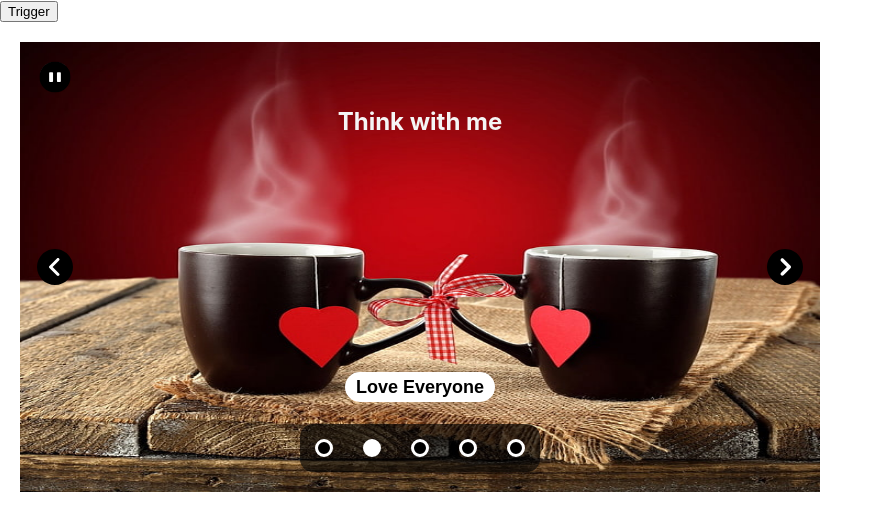
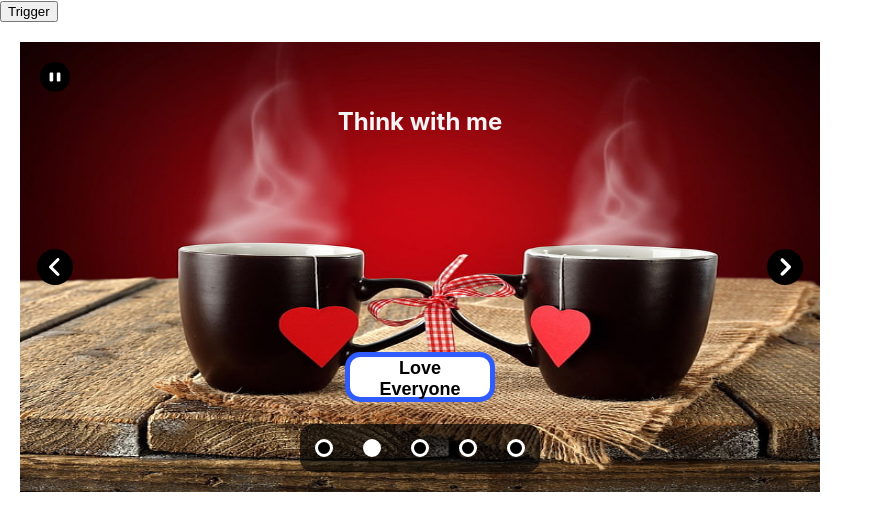
Before and after one commit to elamurugan-r/CarouselDesignPattern_A11Y, a React (Create React App) app: page / in a window 1280 px wide. Shown: the top 530 px of the page, without its empty margins (0-883 px from the left). Built offline with nearby package versions, Linux system fonts and the light colour scheme.

Commit message:
Refactoring - bug by AXE tool

```diff
--- a/src/App.scss
+++ b/src/App.scss
@@ -26,18 +26,22 @@
             .rotation {
                 margin-top: 20px;
                 width: $ctrlsWidth;
+                height: $ctrlsWidth;
                 position: absolute;
                 outline: none;
                 padding: 0;
                 transition: all 0.1s linear;
                 background-color: white;
                 border-radius: 50%;
+                border: 3px solid black;
                 &:hover {
                     transform: scale(1.2);
                 }
+                &:focus {
+                    border: 5px solid chartreuse;
+                }
                 img {
                     transform: scale(1.2);
-                    margin-bottom: -5px;
                 }
             }
             .pickers {
@@ -61,11 +65,19 @@
                     &:active {
                         background-color: white;
                     }
+                    &:focus {
+                        border: 3px solid chartreuse;
+                        transform: scale(1.2);
+                    }
+                    &:focus-visible {
+                        outline: none;
+                    }
                 }
             }
             .previous {
                 position: absolute;
                 width: $ctrlsWidth;
+                height: $ctrlsWidth;
                 outline: none;
                 border: none;
                 padding: 0;
@@ -77,14 +89,17 @@
                 &:hover {
                     transform: scale(1.2);
                 }
+                &:focus {
+                    border: 5px solid chartreuse;
+                }
                 img {
                     transform: scale(1.2);
-                    margin-bottom: -5px;
                 }
             }
             .next {
                 position: absolute;
                 width: $ctrlsWidth;
+                height: $ctrlsWidth;
                 outline: none;
                 border: none;
                 padding: 0;
@@ -96,9 +111,12 @@
                 border-radius: 50%;
                 &:hover {
                     transform: scale(1.2);
-                }img {
+                }
+                &:focus {
+                    border: 5px solid chartreuse;
+                }
+                img {
                     transform: scale(1.2);
-                    margin-bottom: -5px;
                 }
             }
         }
@@ -135,7 +153,7 @@
                     z-index: 10;
                     background-color: white;
                     width: $btnwidth;
-                    height: 30px;
+                    height: 50px;
                     font-size: large;
                     border-radius: 15px;
                     border: none;
@@ -145,8 +163,12 @@
                     left: calc(50% - (#{$btnwidth}/2));
                     bottom: 20%;
                     transition: all 0.1s linear;
+                    border: 5px solid #0037ffcf;
                     &:hover {
                         border: 3px solid white;
+                    }
+                    &:focus {
+                        border: 5px solid chartreuse;
                     }
                 }
 
```
